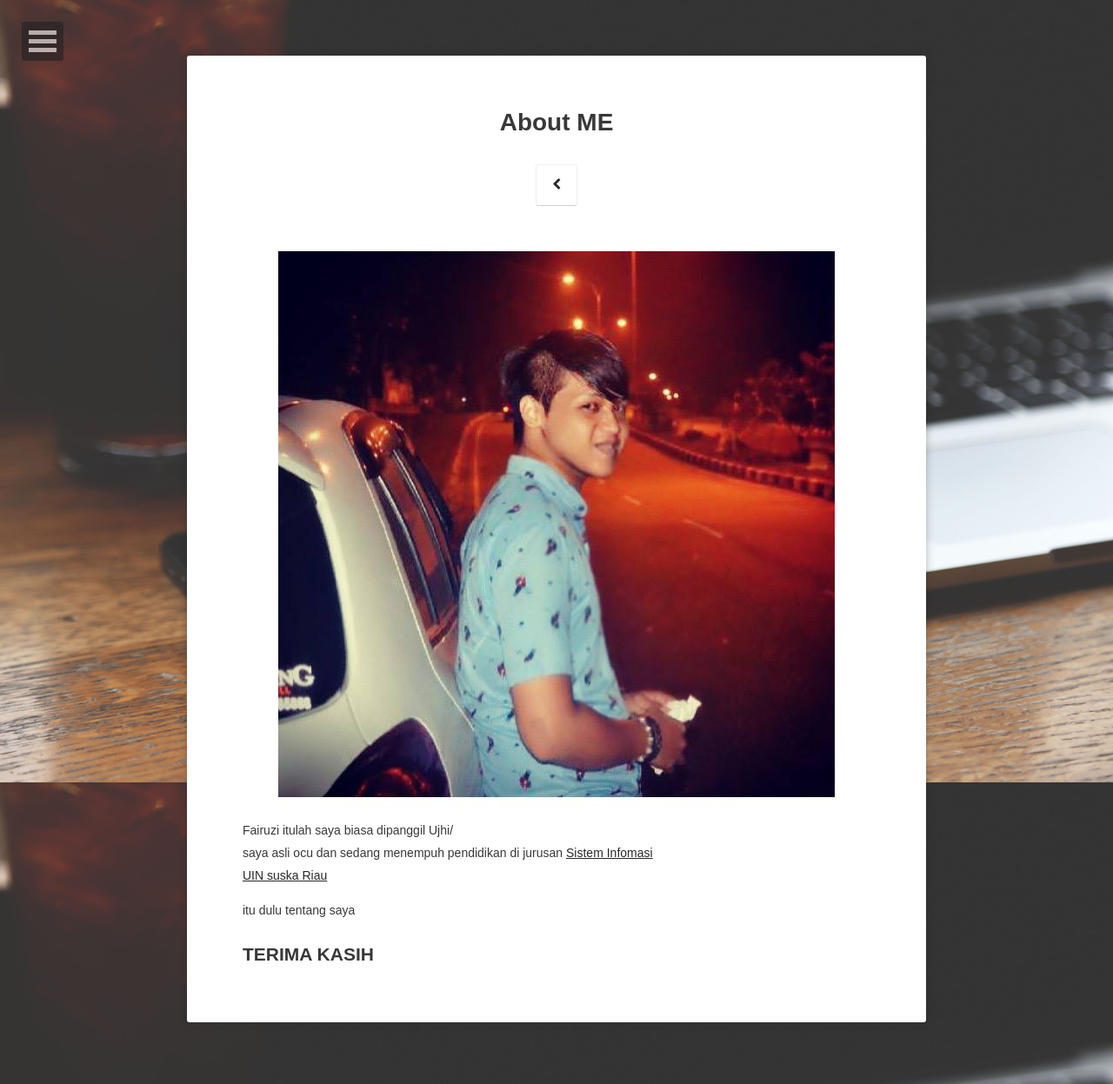
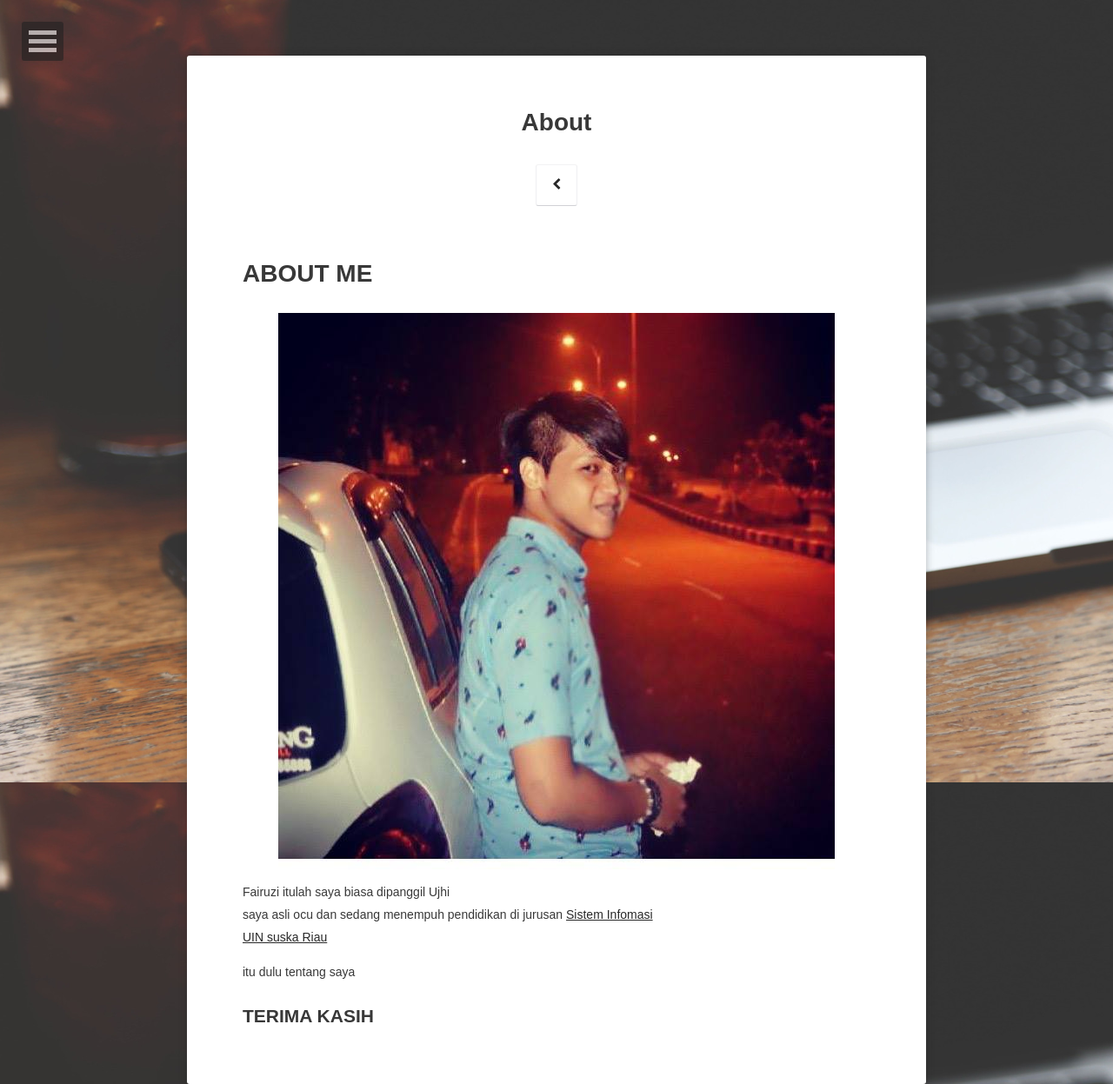
Before and after one commit to fairuziujhi/fairuziujhi.github.io, a Jekyll site: the page built from about/index.md, in a window 1280 px wide. Shown: the whole page at 87% size. Built offline with Jekyll 4.4.1, drawn with Linux system fonts in a browser that asks for light colours; some web fonts are replaced.

Commit message:
Update index.md

```diff
--- a/about/index.md
+++ b/about/index.md
@@ -1,15 +1,18 @@
 ---
 layout: page
-title: About ME
+title: About
 tags: [about, Jekyll, theme, moon]
 date: 2016-03-21
 ---
 
 
+<h1> ABOUT ME </h1>
+
+
  <img src="/assets/img/uji.jpg" height="42" width="42">
 
 
-<p>Fairuzi itulah saya biasa dipanggil Ujhi/<br>
+<p>Fairuzi itulah saya biasa dipanggil Ujhi<br>
 saya asli ocu dan sedang menempuh pendidikan di jurusan <a href="sif.uin-suska.ac.id"> Sistem Infomasi </a><br>
 <a href="uin-suska.ac.id">UIN suska Riau</a>
 
```
